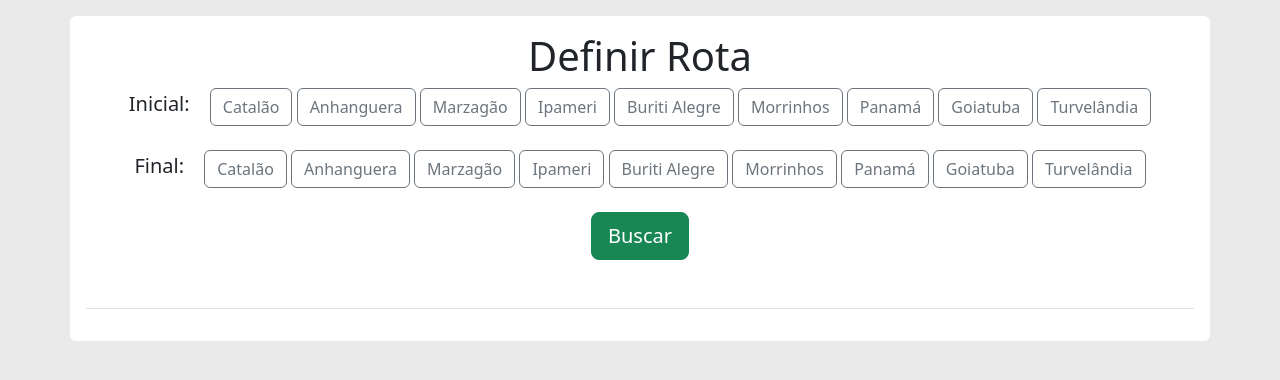
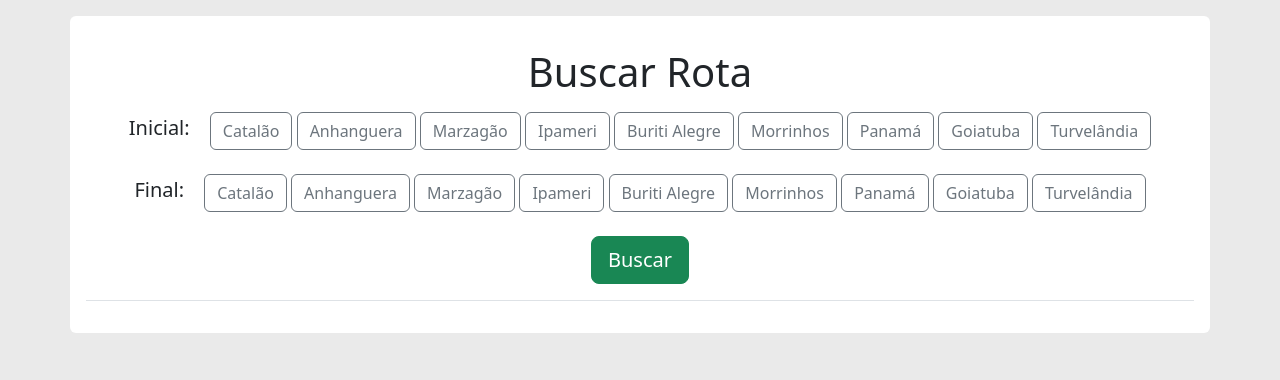
Before and after one commit to tiagosmarqs/sistema-rota-de-entrega, a Django app: page /rota/ in a window 1280 px wide. Shown: the top 380 px of the page. Run offline with Django 4.2, Linux system fonts and the light colour scheme; some libraries are stand-ins or nearby versions.

Commit message:
Atualização do front end

```diff
--- a/templates/home.html
+++ b/templates/home.html
@@ -10,6 +10,8 @@
 
     <h1 class="">Sistema de Rotas</h1>
 
+    <p class="fs-4">O presente sistema foi desenvolvido com o objetivo de facilitar a busca de rotas com o mínimo caminho possível para uma empresa de distribuição, situada em Goiás.</p>
+
     <a href="/rota/" class="btn btn-success btn-lg" role="button" aria-disabled="true">Iniciar</a>
 
 </div>
--- a/templates/rota.html
+++ b/templates/rota.html
@@ -8,7 +8,7 @@
 
 <div class="container bg-white white my-3 p-3 rounded">
 
-    <h2 class="h1 text-center">Definir Rota</h2>
+    <h2 class="h1 text-center my-3">Buscar Rota</h2>
 
     <form action = "." method="GET" class="form-inline text-center">
 
@@ -86,7 +86,7 @@
 
     </form>
 
-    <div class="text-center border-top mt-5">
+    <div class="text-center border-top my-3">
 
         {% if distancia %}
 
```
